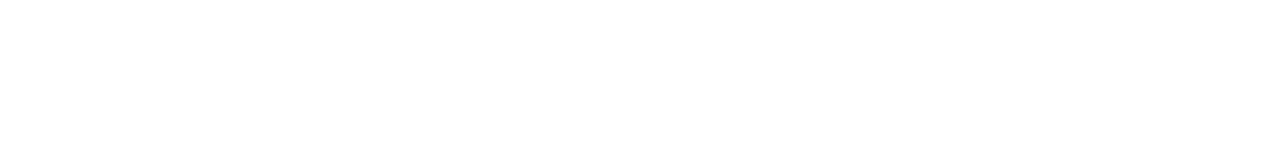
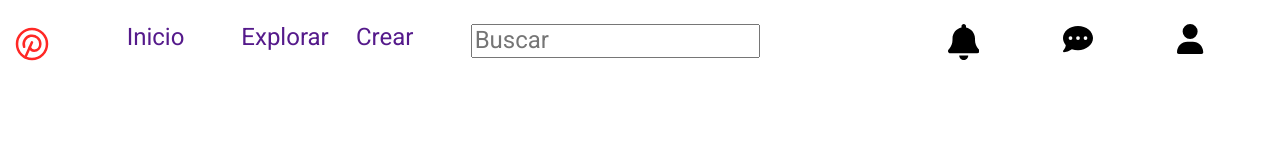
Before and after one commit to joelalor1986/pinterest, a plain HTML site: page index.html in a window 1280 px wide. Drawn offline with Linux system fonts and the light colour scheme.

Commit message:
panel superior

```diff
--- a/css/style.css
+++ b/css/style.css
@@ -1,3 +1,6 @@
+:root{
+    --fuentePrincipal: 'Roboto', sans-serif;
+}
 html {
     box-sizing: border-box;
     font-size: 62.5%;
@@ -8,3 +11,20 @@ html {
 *:after {
     box-sizing: inherit;
 }
+html{
+    font-size: 1.5rem;
+    font-family: var(--fuentePrincipal);
+}
+a{
+    text-decoration: none;
+}
+
+.header{
+   display: grid;
+   margin: 1rem .5rem;
+   grid-template-columns: 1fr 1fr 1fr 1fr 5fr 1fr 1fr 1fr;
+   column-gap:1rem ;
+}
+.nav__enlace{
+
+}
--- a/index.html
+++ b/index.html
@@ -1,13 +1,53 @@
 <!DOCTYPE html>
 <html lang="en">
+
 <head>
     <meta charset="UTF-8">
     <meta name="viewport" content="width=device-width, initial-scale=1.0">
+    <link rel="preconnect" href="https://fonts.googleapis.com">
+    <link rel="preconnect" href="https://fonts.gstatic.com" crossorigin>
+    <link href="https://fonts.googleapis.com/css2?family=Roboto:wght@400;700&display=swap" rel="stylesheet">
     <link rel="stylesheet" href="./css/normalize.css">
     <link rel="stylesheet" href="./css/style.css">
     <title>Pinterest</title>
 </head>
+
 <body>
+    <header class="header">
+        <div class="header__logo">
+            <svg xmlns="http://www.w3.org/2000/svg" class="icon icon-tabler icon-tabler-brand-pinterest" width="40"
+                height="40" viewBox="0 0 24 24" stroke-width="1.5" stroke="#ff2825" fill="none" stroke-linecap="round"
+                stroke-linejoin="round">
+                <path stroke="none" d="M0 0h24v24H0z" fill="none" />
+                <path d="M8 20l4 -9" />
+                <path d="M10.7 14c.437 1.263 1.43 2 2.55 2c2.071 0 3.75 -1.554 3.75 -4a5 5 0 1 0 -9.7 1.7" />
+                <path d="M12 12m-9 0a9 9 0 1 0 18 0a9 9 0 1 0 -18 0" />
+            </svg>
+        </div>
 
+        <a href="" class="nav--activo ">Inicio</a>
+        <a href="" class="nav__enlace">Explorar</a>
+        <a href="" class="nav__enlace">Crear</a>
+
+        <form action="" class="buscar">
+            <input type="search" name="" id="" class="buscar__input" placeholder="Buscar">
+        </form>
+
+        <a href="" class="perfil__enlace">
+            <svg xmlns="http://www.w3.org/2000/svg" height="1.5em" viewBox="0 0 448 512"><!--! Font Awesome Free 6.4.2 by @fontawesome - https://fontawesome.com License - https://fontawesome.com/license (Commercial License) Copyright 2023 Fonticons, Inc. --><path d="M224 0c-17.7 0-32 14.3-32 32V51.2C119 66 64 130.6 64 208v18.8c0 47-17.3 92.4-48.5 127.6l-7.4 8.3c-8.4 9.4-10.4 22.9-5.3 34.4S19.4 416 32 416H416c12.6 0 24-7.4 29.2-18.9s3.1-25-5.3-34.4l-7.4-8.3C401.3 319.2 384 273.9 384 226.8V208c0-77.4-55-142-128-156.8V32c0-17.7-14.3-32-32-32zm45.3 493.3c12-12 18.7-28.3 18.7-45.3H224 160c0 17 6.7 33.3 18.7 45.3s28.3 18.7 45.3 18.7s33.3-6.7 45.3-18.7z"/></svg>
+        </a>
+        <a href="" class="perfil__enlace">
+            <svg xmlns="http://www.w3.org/2000/svg" height="1.25em" viewBox="0 0 512 512"><!--! Font Awesome Free 6.4.2 by @fontawesome - https://fontawesome.com License - https://fontawesome.com/license (Commercial License) Copyright 2023 Fonticons, Inc. --><path d="M256 448c141.4 0 256-93.1 256-208S397.4 32 256 32S0 125.1 0 240c0 45.1 17.7 86.8 47.7 120.9c-1.9 24.5-11.4 46.3-21.4 62.9c-5.5 9.2-11.1 16.6-15.2 21.6c-2.1 2.5-3.7 4.4-4.9 5.7c-.6 .6-1 1.1-1.3 1.4l-.3 .3 0 0 0 0 0 0 0 0c-4.6 4.6-5.9 11.4-3.4 17.4c2.5 6 8.3 9.9 14.8 9.9c28.7 0 57.6-8.9 81.6-19.3c22.9-10 42.4-21.9 54.3-30.6c31.8 11.5 67 17.9 104.1 17.9zM128 208a32 32 0 1 1 0 64 32 32 0 1 1 0-64zm128 0a32 32 0 1 1 0 64 32 32 0 1 1 0-64zm96 32a32 32 0 1 1 64 0 32 32 0 1 1 -64 0z"/></svg>
+        </a>
+        <a href="" class="perfil__enlace">
+            <svg xmlns="http://www.w3.org/2000/svg" height="1.25em"
+                viewBox="0 0 448 512"><!--! Font Awesome Free 6.4.2 by @fontawesome - https://fontawesome.com License - https://fontawesome.com/license (Commercial License) Copyright 2023 Fonticons, Inc. -->
+                <path
+                    d="M224 256A128 128 0 1 0 224 0a128 128 0 1 0 0 256zm-45.7 48C79.8 304 0 383.8 0 482.3C0 498.7 13.3 512 29.7 512H418.3c16.4 0 29.7-13.3 29.7-29.7C448 383.8 368.2 304 269.7 304H178.3z" />
+            </svg>
+        </a>
+
+    </header>
 </body>
+
 </html>
```
